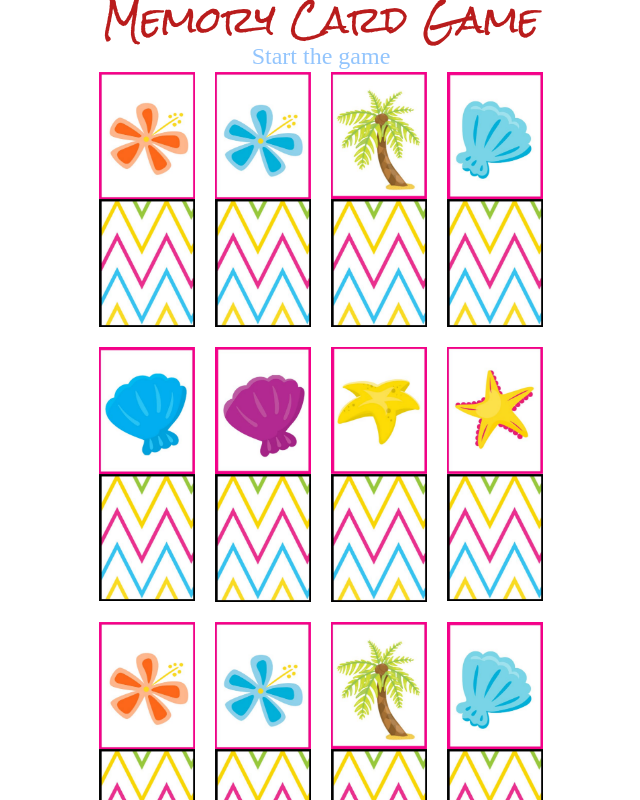
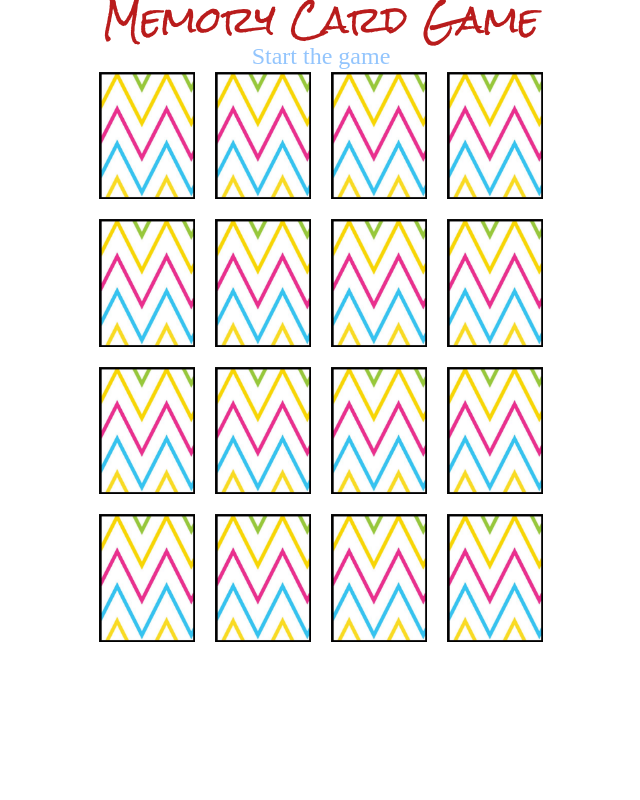
Before and after one commit to Slowikxx/MemoryCardGame, a React (Vite) app: page / in a window 1280 px wide. Shown: the top 800 px of the page, without its empty margins (319-959 px from the left). Built offline with nearby package versions, Linux system fonts and the light colour scheme; a web font is replaced by a local one.

Commit message:
- added image flipping on click

```diff
--- a/src/components/Card.jsx
+++ b/src/components/Card.jsx
@@ -1,10 +1,16 @@
+import { useState } from 'react';
 import { background } from '../assets';
 
-const Card = ({ index, image }) => {
+const Card = ({ index, image, onClick }) => {
+	const [isFlipped, setIsFlipped] = useState(false);
+
 	return (
-		<div key={index} className="w-24">
-			<img src={image} alt={`card-${index}`} />
-			<img src={background} alt="background" />
+		<div onClick={() => setIsFlipped(true)} key={index} className="w-24">
+			{!isFlipped ? (
+				<img src={background} alt="background" />
+			) : (
+				<img src={image} alt={`card-${index}`} />
+			)}
 		</div>
 	);
 };
```
